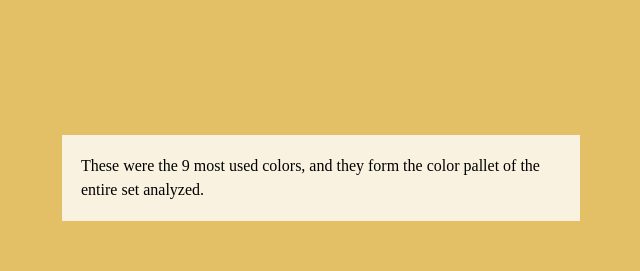
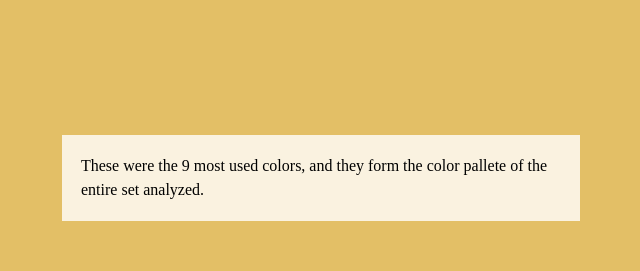
Before and after one commit to isabellacmoura/Project-1, a plain HTML site: page index.html in a window 1280 px wide. Shown: the part 6200-6471 px from the top of the page, 319-959 px from the left. Drawn offline with nearby package versions, Linux system fonts and the light colour scheme; a script that the page names is missing.

Commit message:
Update index.html

```diff
--- a/index.html
+++ b/index.html
@@ -830,7 +830,7 @@
         <p>Here is the third, and so on.</p>
       </div>
       <div class="step" id="step5">
-        <p>These were the 9 most used colors, and they form the color pallet of the entire set analyzed.</p>
+        <p>These were the 9 most used colors, and they form the color pallete of the entire set analyzed.</p>
       </div>
     <div class="step" id="step6">
         <p>Variation in colors used using traditional techniques, such as paper, canvas, board, and plywood, over the decades.</p>
```
